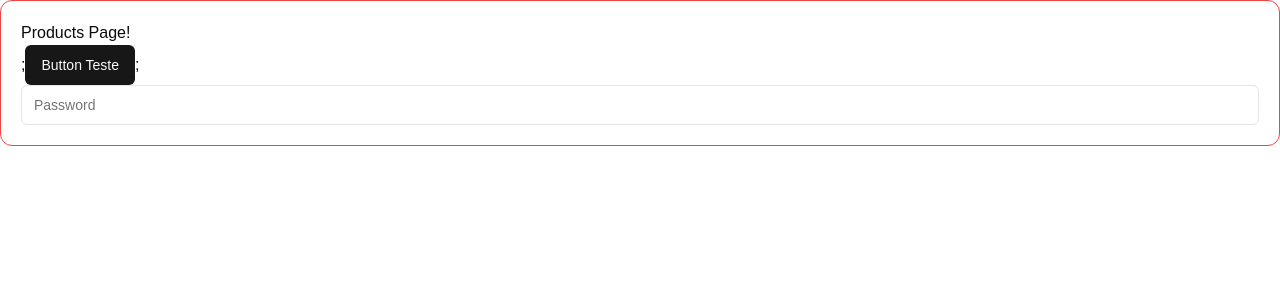
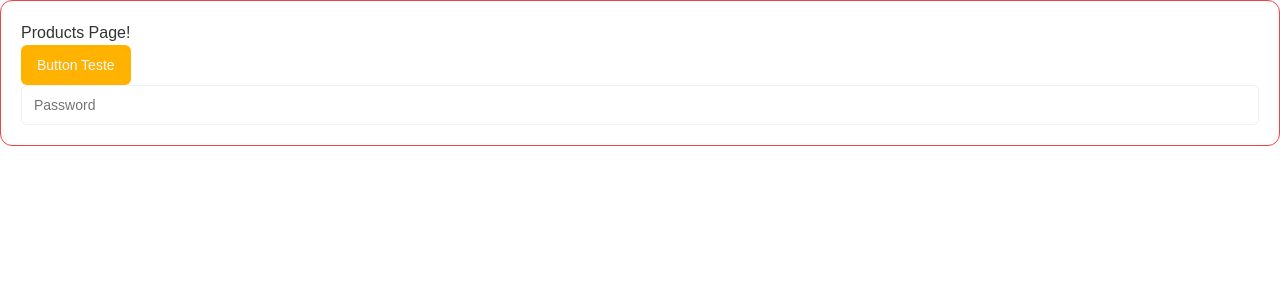
Before and after one commit to MaouGaukkenI/fullstackweek-7-, a Next.js app: page /products in a window 1280 px wide. Shown: the top 300 px of the page. Built offline with nearby package versions, Linux system fonts and the light colour scheme.

Commit message:
chore: update css variables

```diff
--- a/src/app/globals.css
+++ b/src/app/globals.css
@@ -9,24 +9,24 @@
 @layer base {
   :root {
     --background: 0 0% 100%;
-    --foreground: 0 0% 3.9%;
+    --foreground: 0 0% 20%;
     --card: 0 0% 100%;
-    --card-foreground: 0 0% 3.9%;
+    --card-foreground: 0 0% 20%;
     --popover: 0 0% 100%;
-    --popover-foreground: 0 0% 3.9%;
-    --primary: 0 0% 9%;
+    --popover-foreground: 0 0% 20%;
+    --primary: 42 100% 50%;
     --primary-foreground: 0 0% 98%;
     --secondary: 0 0% 96.1%;
-    --secondary-foreground: 0 0% 9%;
+    --secondary-foreground: 0 0% 20%;
     --muted: 0 0% 96.1%;
     --muted-foreground: 0 0% 45.1%;
     --accent: 0 0% 96.1%;
-    --accent-foreground: 0 0% 9%;
+    --accent-foreground: 0 0% 20%;
     --destructive: 0 84.2% 60.2%;
     --destructive-foreground: 0 0% 98%;
-    --border: 0 0% 89.8%;
-    --input: 0 0% 89.8%;
-    --ring: 0 0% 3.9%;
+    --border: 198 33% 94%;
+    --input: 198 33% 94%;
+    --ring: 0 0% 20%;
     --chart-1: 12 76% 61%;
     --chart-2: 173 58% 39%;
     --chart-3: 197 37% 24%;
@@ -34,38 +34,13 @@
     --chart-5: 27 87% 67%;
     --radius: 0.5rem;
   }
-  .dark {
-    --background: 0 0% 3.9%;
-    --foreground: 0 0% 98%;
-    --card: 0 0% 3.9%;
-    --card-foreground: 0 0% 98%;
-    --popover: 0 0% 3.9%;
-    --popover-foreground: 0 0% 98%;
-    --primary: 0 0% 98%;
-    --primary-foreground: 0 0% 9%;
-    --secondary: 0 0% 14.9%;
-    --secondary-foreground: 0 0% 98%;
-    --muted: 0 0% 14.9%;
-    --muted-foreground: 0 0% 63.9%;
-    --accent: 0 0% 14.9%;
-    --accent-foreground: 0 0% 98%;
-    --destructive: 0 62.8% 30.6%;
-    --destructive-foreground: 0 0% 98%;
-    --border: 0 0% 14.9%;
-    --input: 0 0% 14.9%;
-    --ring: 0 0% 83.1%;
-    --chart-1: 220 70% 50%;
-    --chart-2: 160 60% 45%;
-    --chart-3: 30 80% 55%;
-    --chart-4: 280 65% 60%;
-    --chart-5: 340 75% 55%;
-  }
 }
 
 @layer base {
   * {
     @apply border-border;
   }
+
   body {
     @apply bg-background text-foreground;
   }
--- a/src/app/products/page.tsx
+++ b/src/app/products/page.tsx
@@ -4,7 +4,8 @@
 const ProducPage = () => {
   return (
     <div className="p-5 border border-red-500 rounded-xl">
-      <h1>Products Page!</h1>;<Button>Button Teste</Button>;
+      <h1>Products Page!</h1>
+      <Button>Button Teste</Button>
       <Input placeholder="Password" />
     </div>
   );
```
